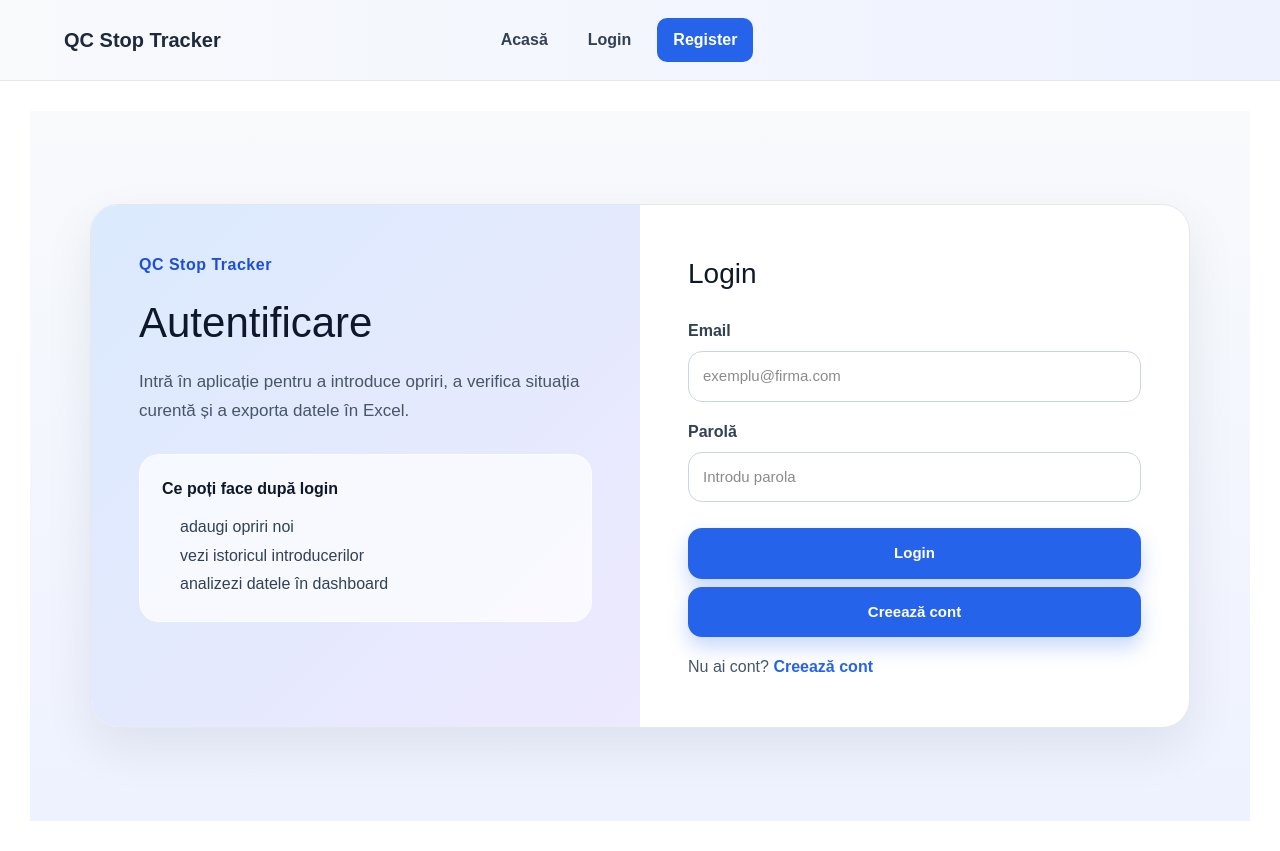
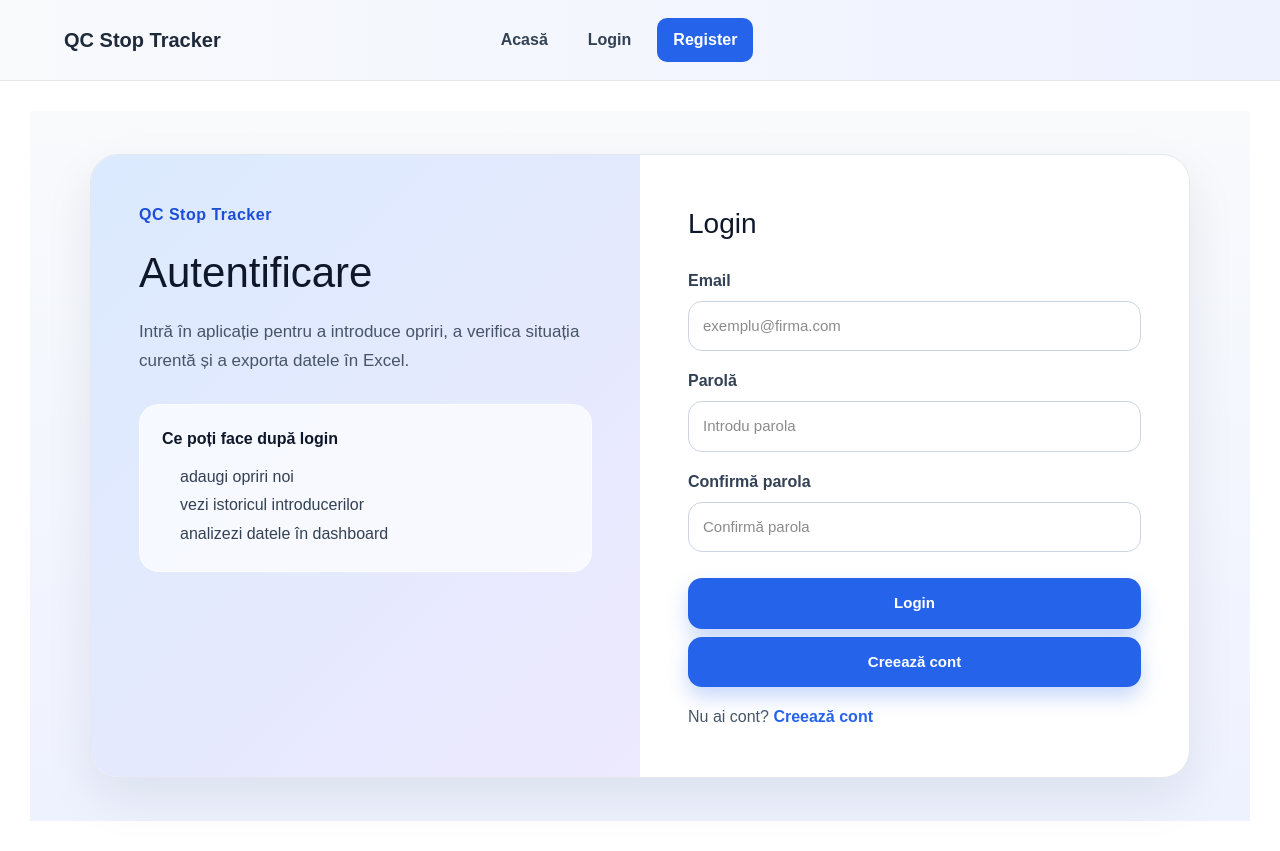
Before and after one commit to Rechinu13/aplicatie-opriri-camere, a Next.js app: page /register in a window 1280 px wide. Built offline with nearby package versions, Linux system fonts and the light colour scheme; no server answers.

Commit message:
add confirm password input

```diff
--- a/src/app/register/page.tsx
+++ b/src/app/register/page.tsx
@@ -12,6 +12,7 @@ export default function LoginPage() {
   const [parola, setParola] = useState("");
   const [mesaj, setMesaj] = useState("");
   const [eroare, setEroare] = useState("");
+  const [confirmareParola, setConfirmareParola] = useState("");
 
   const handleLogin = async () => {
     setMesaj("");
@@ -130,7 +131,16 @@ export default function LoginPage() {
               placeholder="Introdu parola"
             />
           </div>
-
+          <div style={fieldWrap}>
+  <label style={labelStyle}>Confirmă parola</label>
+  <input
+    type="password"
+    value={confirmareParola}
+    onChange={(e) => setConfirmareParola(e.target.value)}
+    style={inputStyle}
+    placeholder="Confirmă parola"
+  />
+</div>
           {eroare && <p style={errorText}>{eroare}</p>}
           {mesaj && <p style={successText}>{mesaj}</p>}
 
```
